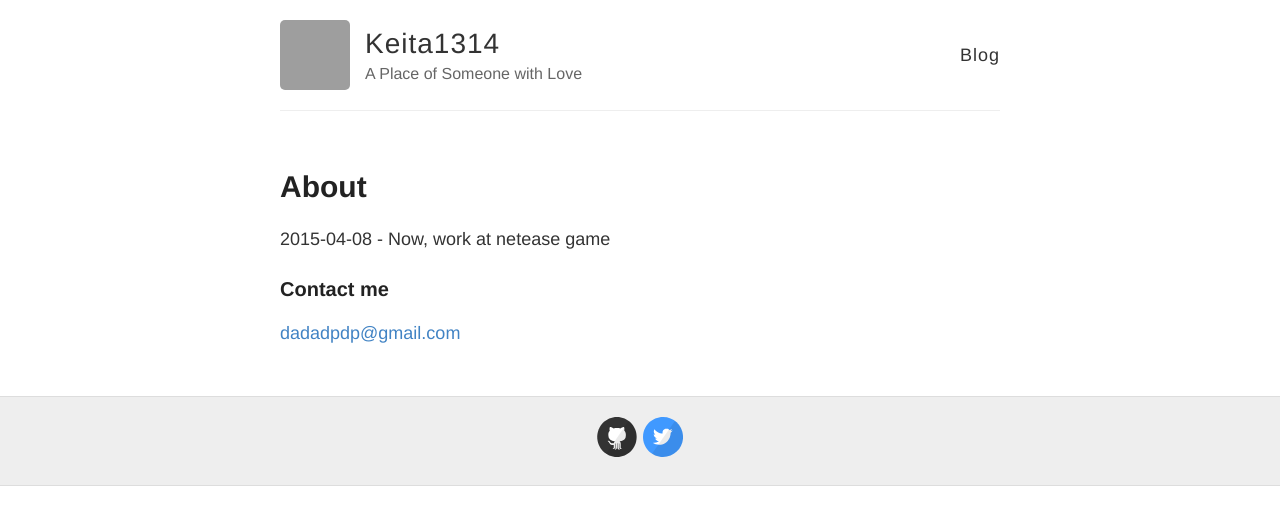
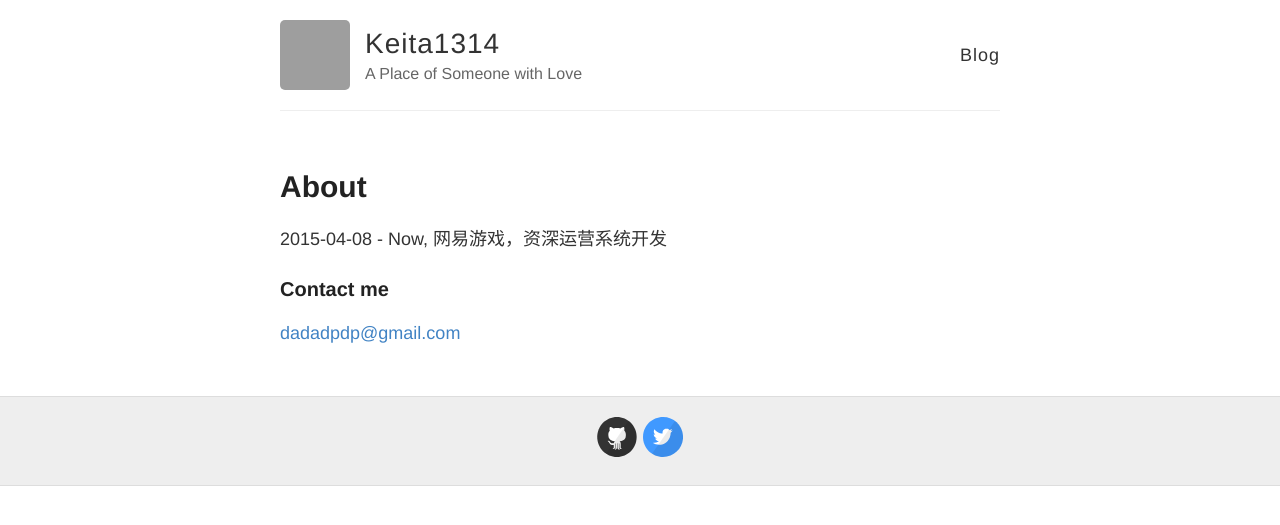
Before and after one commit to keita1314/keita1314.github.io, a Jekyll site: the page built from about.md, in a window 1280 px wide. Shown: the top 525 px of the page. Built offline with Jekyll 4.4.1, drawn with Linux system fonts in a browser that asks for light colours; Markdown is read by kramdown in place of the engine named in the settings; grey boxes are pictures that could not be loaded.

Commit message:
about.me

```diff
--- a/about.md
+++ b/about.md
@@ -4,7 +4,7 @@ title: About
 permalink: /about/
 ---
 
-2015-04-08 - Now, work at netease game
+2015-04-08 - Now, 网易游戏，资深运营系统开发
 
 ### Contact me
 
```
